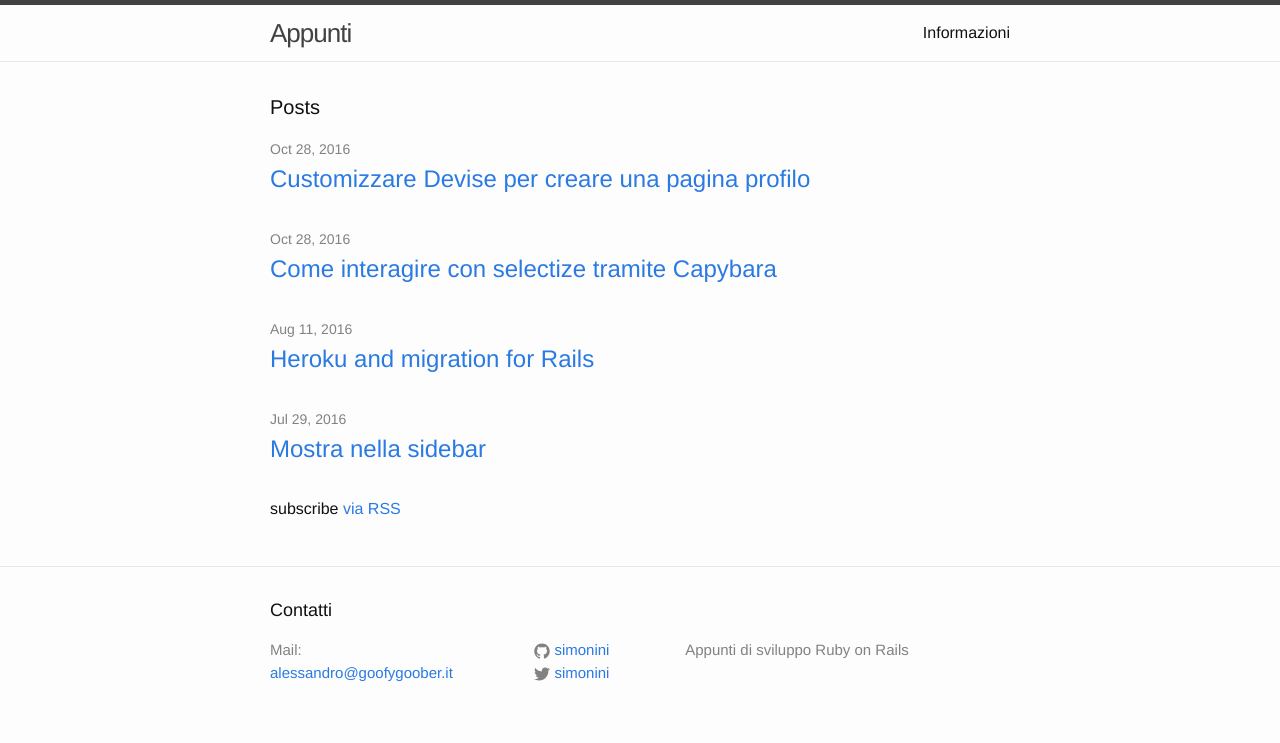
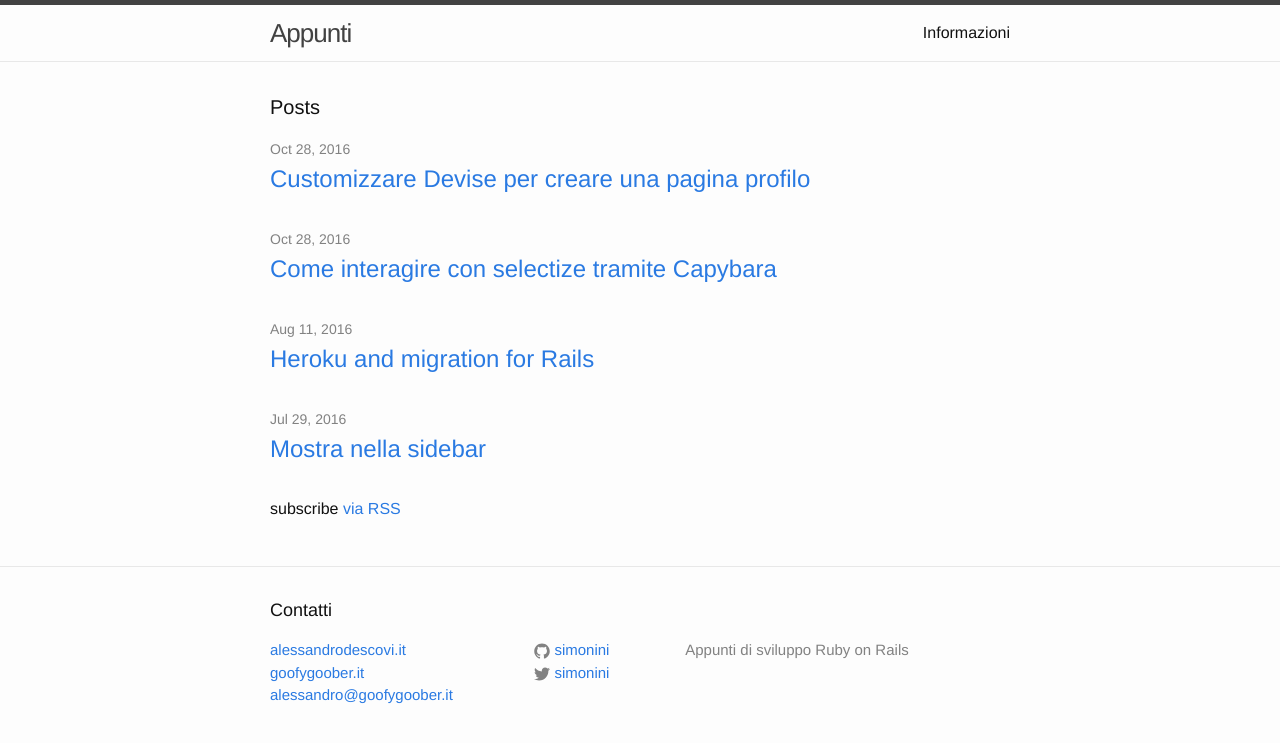
Before and after one commit to descovi/simonini.github.io, a Jekyll site: the page built from index.html, in a window 1280 px wide. Shown: the top 743 px of the page. Built offline with Jekyll 4.4.1, drawn with Linux system fonts in a browser that asks for light colours.

Commit message:
footer più completo

```diff
--- a/_includes/footer.html
+++ b/_includes/footer.html
@@ -7,7 +7,8 @@
     <div class="footer-col-wrapper">
       <div class="footer-col footer-col-1">
         <ul class="contact-list">
-          <li>Mail:</li>
+          <li><a href="http://alessandrodescovi.it">alessandrodescovi.it</a></li>
+          <li><a href="http://goofygoober.it">goofygoober.it</a></li>
           <li><a href="mailto:{{ site.email }}">{{ site.email }}</a></li>
         </ul>
       </div>
```
